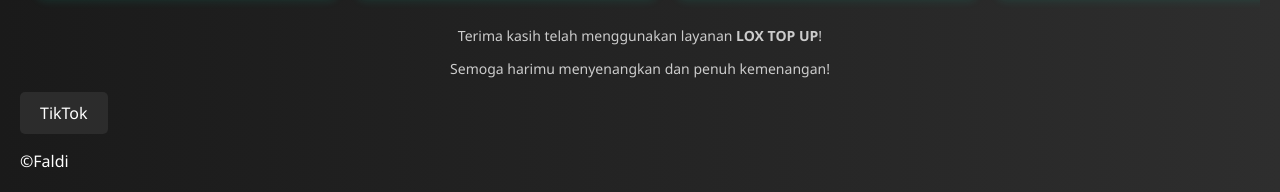
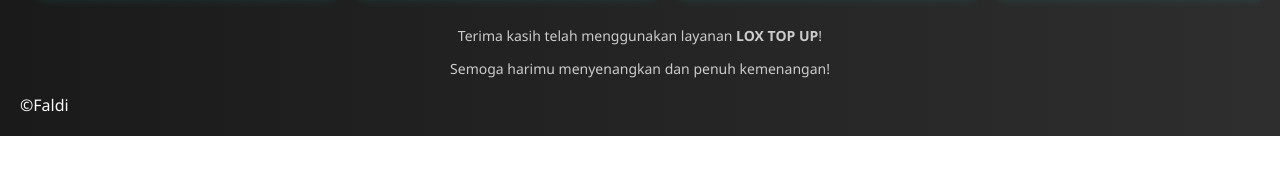
Before and after one commit to faldi-max/LOX-TOP-UP, a plain HTML site: page index.html in a window 1280 px wide. Shown: the part 759-951 px from the top of the page. After the commit the page ends 895 px from the top, so only its background shows below. Drawn offline with Linux system fonts and the light colour scheme.

Commit message:
Add files via upload

```diff
--- a/index.html
+++ b/index.html
@@ -350,7 +350,4 @@ function orderCOD() {
   </footer>
 </body>
 </html>
-<div style="display: flex; gap: 10px; flex-wrap: wrap;">
-  <a href="https://www.tiktok.com/@lox_top_up1?_t=ZS-8vP5LU9XjFo&_r=1" target="_blank" style="background-color:#2c2c2c; color:white; padding:10px 20px; text-decoration:none; border-radius:5px;">TikTok</a>
-</div>
 <p>©Faldi</p>
```
